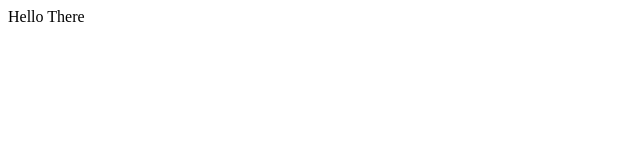
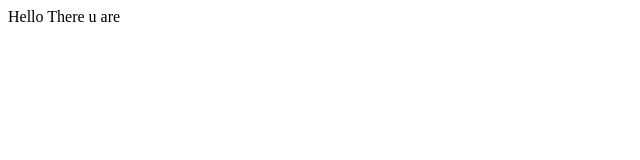
Before and after one commit to InfinityTech-zz/TestDev, a plain HTML site: page index.html in a window 1280 px wide. Shown: the full height of the page, 0-640 px from the left. Drawn offline with Linux system fonts and the light colour scheme.

Commit message:
First Commit Newhhhhg12

```diff
--- a/index.html
+++ b/index.html
@@ -1,4 +1,4 @@
 <html>
   <head></head>
-  <body>Hello There</body>
+  <body>Hello There u are</body>
 </html>
```
